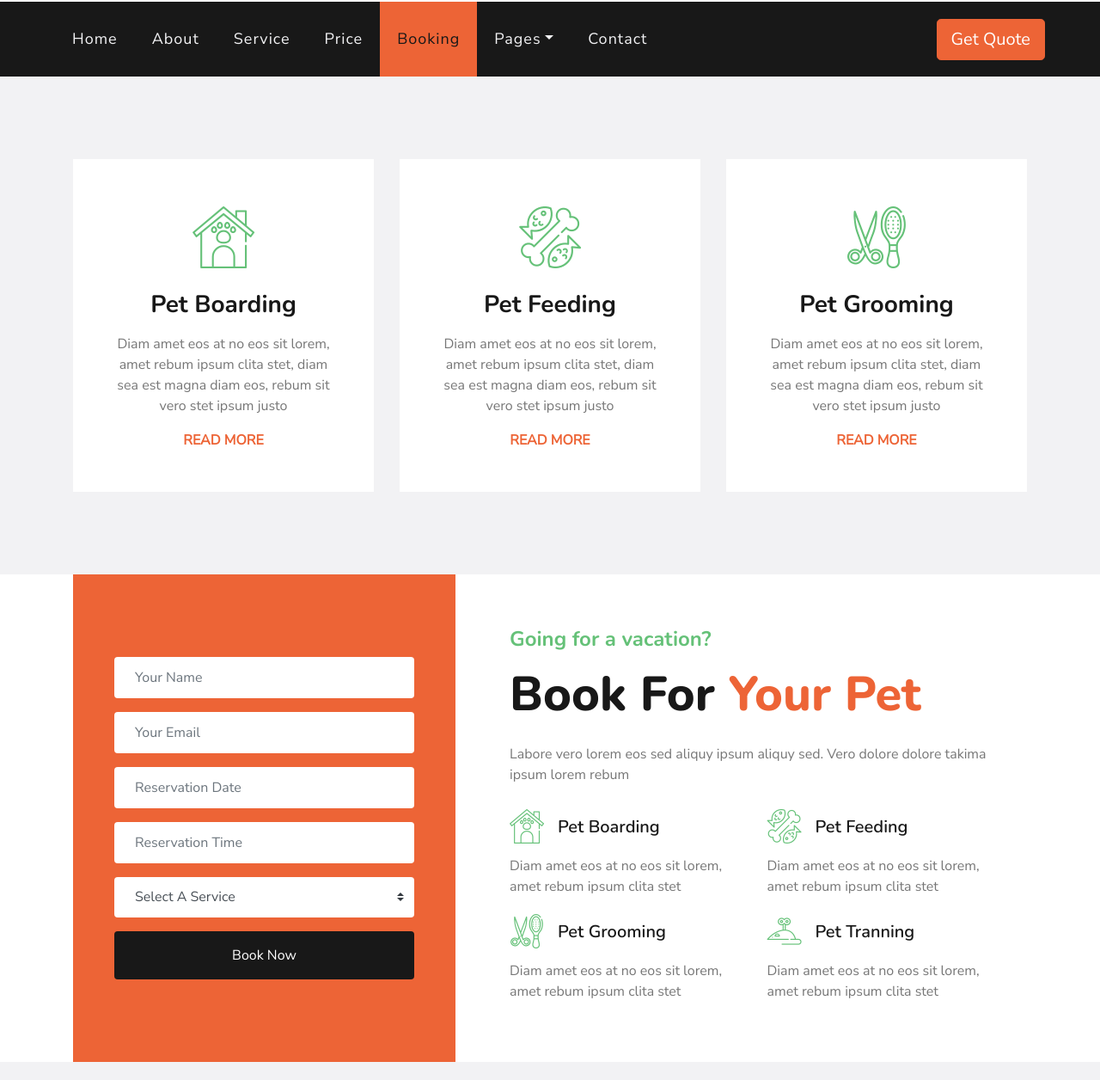
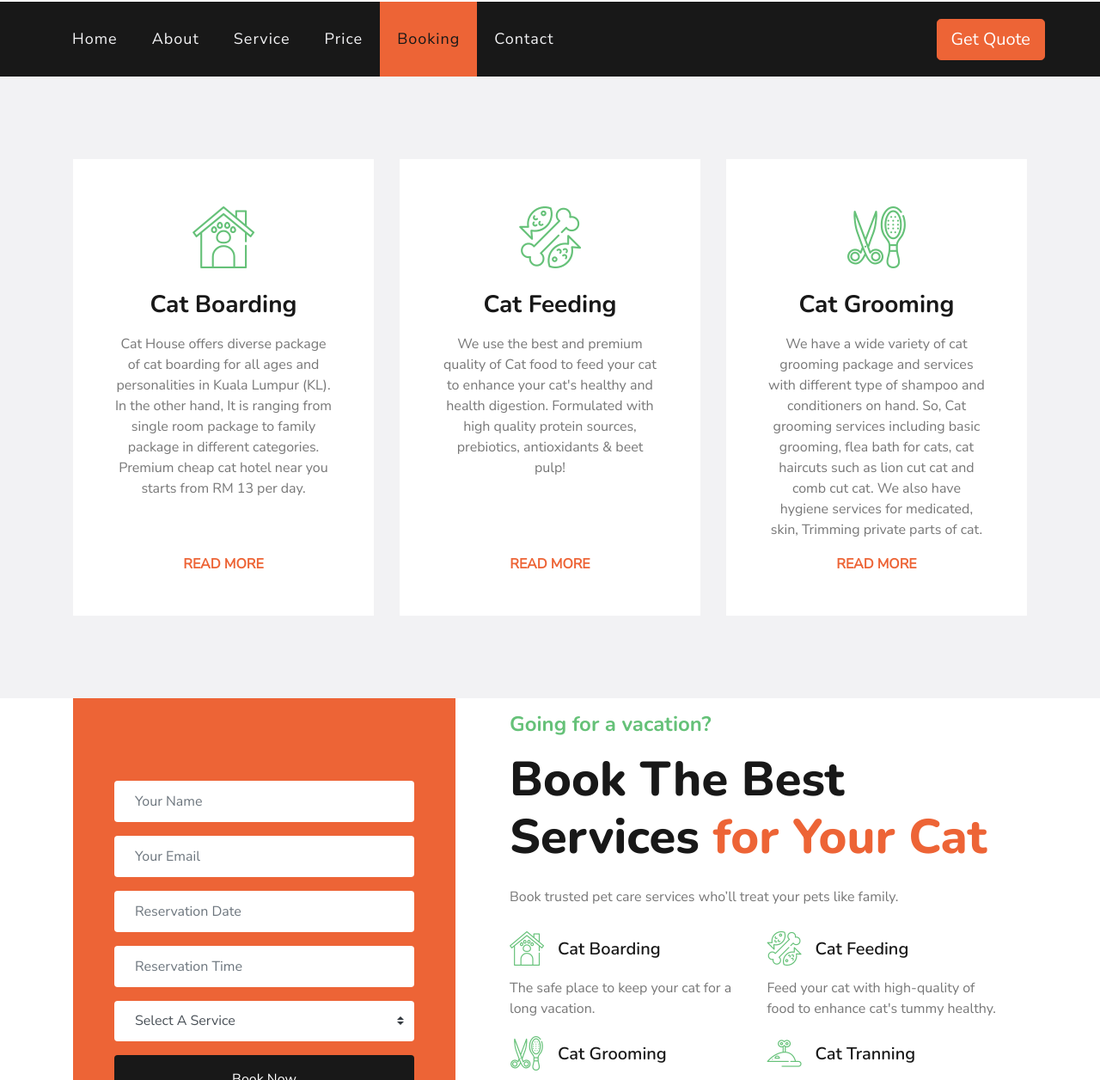
Before and after one commit to Anis0303/Group-project, a plain HTML site: page booking.html in a window 1280 px wide. Shown: the part 128-1384 px from the top of the page at 86% size. Drawn offline with nearby package versions, Linux system fonts and the light colour scheme.

Commit message:
Update booking.html

```diff
--- a/booking.html
+++ b/booking.html
@@ -3,7 +3,7 @@
 
 <head>
     <meta charset="utf-8">
-    <title>PetLover - Pet Care Website Template</title>
+    <title>CatLover - Cat Care Website</title>
     <meta content="width=device-width, initial-scale=1.0" name="viewport">
     <meta content="Free HTML Templates" name="keywords">
     <meta content="Free HTML Templates" name="description">
@@ -64,7 +64,7 @@
         <div class="row py-3 px-lg-5">
             <div class="col-lg-4">
                 <a href="" class="navbar-brand d-none d-lg-block">
-                    <h1 class="m-0 display-5 text-capitalize"><span class="text-primary">Pet</span>Lover</h1>
+                    <h1 class="m-0 display-5 text-capitalize"><span class="text-primary">Cat</span>House</h1>
                 </a>
             </div>
             <div class="col-lg-8 text-center text-lg-right">
@@ -75,7 +75,7 @@
                     </div>
                     <div class="d-inline-flex flex-column text-center px-3 border-right">
                         <h6>Email Us</h6>
-                        <p class="m-0">info@example.com</p>
+                        <p class="m-0">cathouse@gmail.com</p>
                     </div>
                     <div class="d-inline-flex flex-column text-center pl-3">
                         <h6>Call Us</h6>
@@ -104,13 +104,6 @@
                     <a href="service.html" class="nav-item nav-link">Service</a>
                     <a href="price.html" class="nav-item nav-link">Price</a>
                     <a href="booking.html" class="nav-item nav-link active">Booking</a>
-                    <div class="nav-item dropdown">
-                        <a href="#" class="nav-link dropdown-toggle" data-toggle="dropdown">Pages</a>
-                        <div class="dropdown-menu rounded-0 m-0">
-                            <a href="blog.html" class="dropdown-item">Blog Grid</a>
-                            <a href="single.html" class="dropdown-item">Blog Detail</a>
-                        </div>
-                    </div>
                     <a href="contact.html" class="nav-item nav-link">Contact</a>
                 </div>
                 <a href="" class="btn btn-lg btn-primary px-3 d-none d-lg-block">Get Quote</a>
@@ -127,24 +120,24 @@
                 <div class="col-md-6 col-lg-4 mb-4">
                     <div class="d-flex flex-column text-center bg-white mb-2 p-3 p-sm-5">
                         <h3 class="flaticon-house display-3 font-weight-normal text-secondary mb-3"></h3>
-                        <h3 class="mb-3">Pet Boarding</h3>
-                        <p>Diam amet eos at no eos sit lorem, amet rebum ipsum clita stet, diam sea est magna diam eos, rebum sit vero stet ipsum justo</p>
+                        <h3 class="mb-3">Cat Boarding</h3>
+                        <p>Cat House offers diverse package of cat boarding for all ages and personalities in Kuala Lumpur (KL). In the other hand, It is  ranging from single room package  to family package in different categories.  Premium cheap cat  hotel near you starts from RM 13 per day.<br><br><br></p>
                         <a class="text-uppercase font-weight-bold" href="">Read More</a>
                     </div>
                 </div>
                 <div class="col-md-6 col-lg-4 mb-4">
                     <div class="d-flex flex-column text-center bg-white mb-2 p-3 p-sm-5">
                         <h3 class="flaticon-food display-3 font-weight-normal text-secondary mb-3"></h3>
-                        <h3 class="mb-3">Pet Feeding</h3>
-                        <p>Diam amet eos at no eos sit lorem, amet rebum ipsum clita stet, diam sea est magna diam eos, rebum sit vero stet ipsum justo</p>
+                        <h3 class="mb-3">Cat Feeding</h3>
+                        <p>We use the best and premium quality of Cat food to feed your cat to enhance your cat's healthy and health digestion. Formulated with high quality protein sources, prebiotics, antioxidants & beet pulp!<br><br><br><br></p>
                         <a class="text-uppercase font-weight-bold" href="">Read More</a>
                     </div>
                 </div>
                 <div class="col-md-6 col-lg-4 mb-4">
                     <div class="d-flex flex-column text-center bg-white mb-2 p-3 p-sm-5">
                         <h3 class="flaticon-grooming display-3 font-weight-normal text-secondary mb-3"></h3>
-                        <h3 class="mb-3">Pet Grooming</h3>
-                        <p>Diam amet eos at no eos sit lorem, amet rebum ipsum clita stet, diam sea est magna diam eos, rebum sit vero stet ipsum justo</p>
+                        <h3 class="mb-3">Cat Grooming</h3>
+                        <p>We have a wide variety of  cat grooming package and services with different type of shampoo and conditioners on hand. So, Cat grooming services including basic grooming,  flea bath for cats, cat haircuts such as lion cut cat and comb cut cat. We also have  hygiene services for medicated, skin, Trimming private parts of cat.</p>
                         <a class="text-uppercase font-weight-bold" href="">Read More</a>
                     </div>
                 </div>
@@ -193,43 +186,43 @@
                 </div>
                 <div class="col-lg-7 py-5 py-lg-0 px-3 px-lg-5">
                     <h4 class="text-secondary mb-3">Going for a vacation?</h4>
-                    <h1 class="display-4 mb-4">Book For <span class="text-primary">Your Pet</span></h1>
-                    <p>Labore vero lorem eos sed aliquy ipsum aliquy sed. Vero dolore dolore takima ipsum lorem rebum</p>
+                    <h1 class="display-4 mb-4">Book The Best Services <span class="text-primary">for Your Cat</span></h1>
+                    <p>Book trusted pet care services who’ll treat your pets like family.</p>
                     <div class="row py-2">
                         <div class="col-sm-6">
                             <div class="d-flex flex-column">
                                 <div class="d-flex align-items-center mb-2">
                                     <h1 class="flaticon-house font-weight-normal text-secondary m-0 mr-3"></h1>
-                                    <h5 class="text-truncate m-0">Pet Boarding</h5>
+                                    <h5 class="text-truncate m-0">Cat Boarding</h5>
                                 </div>
-                                <p>Diam amet eos at no eos sit lorem, amet rebum ipsum clita stet</p>
+                                <p>The safe place to keep your cat for a long vacation.</p>
                             </div>
                         </div>
                         <div class="col-sm-6">
                             <div class="d-flex flex-column">
                                 <div class="d-flex align-items-center mb-2">
                                     <h1 class="flaticon-food font-weight-normal text-secondary m-0 mr-3"></h1>
-                                    <h5 class="text-truncate m-0">Pet Feeding</h5>
+                                    <h5 class="text-truncate m-0">Cat Feeding</h5>
                                 </div>
-                                <p>Diam amet eos at no eos sit lorem, amet rebum ipsum clita stet</p>
+                                <p>Feed your cat with high-quality of food to enhance cat's tummy healthy.</p>
                             </div>
                         </div>
                         <div class="col-sm-6">
                             <div class="d-flex flex-column">
                                 <div class="d-flex align-items-center mb-2">
                                     <h1 class="flaticon-grooming font-weight-normal text-secondary m-0 mr-3"></h1>
-                                    <h5 class="text-truncate m-0">Pet Grooming</h5>
+                                    <h5 class="text-truncate m-0">Cat Grooming</h5>
                                 </div>
-                                <p class="m-0">Diam amet eos at no eos sit lorem, amet rebum ipsum clita stet</p>
+                                <p class="m-0">Tip top services for your cat's hygiene.</p>
                             </div>
                         </div>
                         <div class="col-sm-6">
                             <div class="d-flex flex-column">
                                 <div class="d-flex align-items-center mb-2">
                                     <h1 class="flaticon-toy font-weight-normal text-secondary m-0 mr-3"></h1>
-                                    <h5 class="text-truncate m-0">Pet Tranning</h5>
+                                    <h5 class="text-truncate m-0">Cat Tranning</h5>
                                 </div>
-                                <p class="m-0">Diam amet eos at no eos sit lorem, amet rebum ipsum clita stet</p>
+                                <p class="m-0">We have the knowledge and experience to manage, resolve, and prevent many types of cat behavior and training issues.</p>
                             </div>
                         </div>
                     </div>
```
